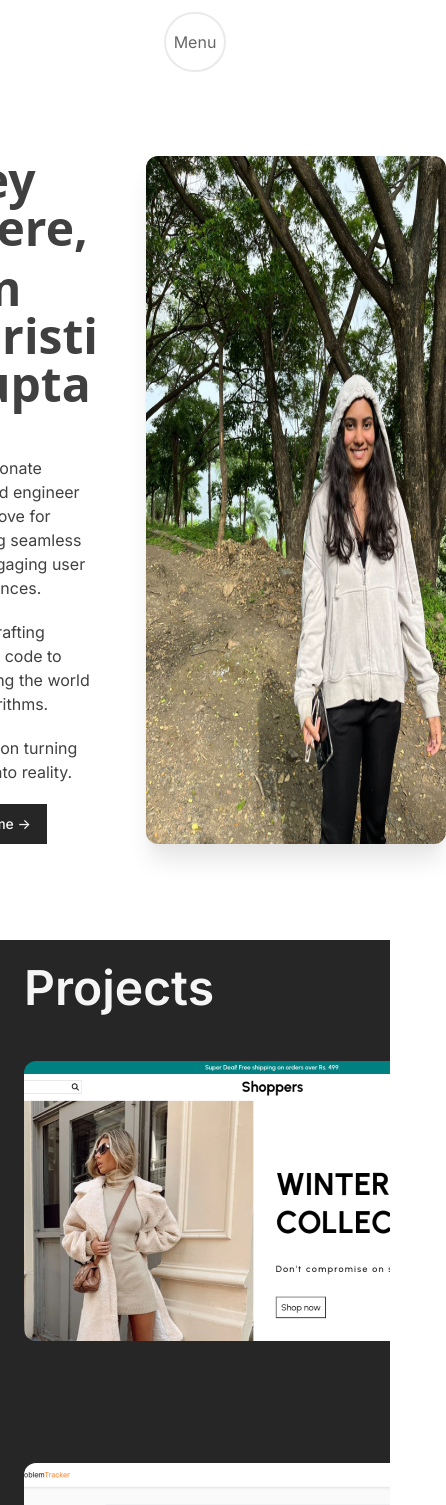
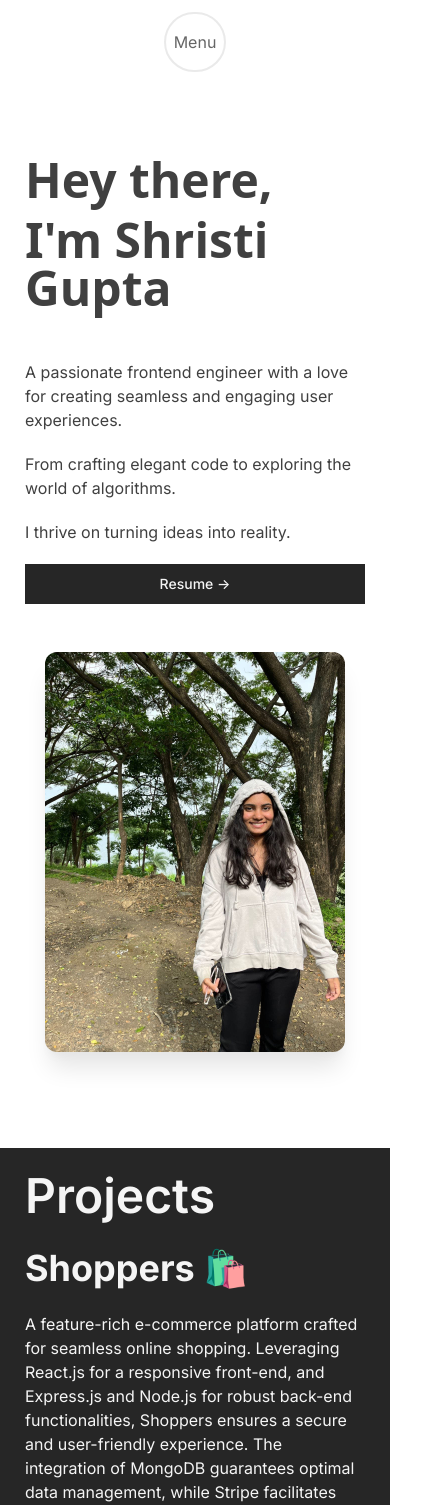
Before and after one commit to shristigupta12/Portfolio, a Next.js app: page / in a window 390 px wide. Shown: the top 1505 px of the page, 446 px wide, since content can reach past the window. Built offline with nearby package versions, Linux system fonts and the light colour scheme.

Commit message:
fix: responsive

```diff
--- a/components/sections/contacts/index.js
+++ b/components/sections/contacts/index.js
@@ -8,22 +8,22 @@ const Contacts = () =>{
     return(
         <footer id="contacts" className="flex flex-col gap-18 bg-neutral-800 text-neutral-100 w-full p-6 overflow-x-hidden">
             <ViewContainer className="grid gap-16">
-                <div className="grid font-semibold text-4xl gap-2">
+                <div className="grid font-semibold text-4xl gap-2 max-md:text-xl ">
                 <h1 >Want to get in touch?</h1>
                 <Link href="mailto:shristigupta12@gmail.com">
                     <h1 className="text-orange-600 underline2 hover:scale-95 transition-all">{"shristiguptawork@gmail.com -->"}</h1>
                 </Link>
                 </div>
-                <div className="flex justify-between items-center">
-                    <div className="flex gap-1">
-                        <MapPin />
-                        <p>Indore, India</p>
+                <div className="flex justify-between items-center  ">
+                    <div className="flex gap-1 max-md:text-xs">
+                        <MapPin className="w-4 max-md:w-3"/>
+                        <p >Indore, India</p>
                     </div>
                     <div className="grid grid-cols-3 gap-3">
                     {ContactData.map((contact, index)=>(
                         <Link href={contact.link} key={index} target="_blank">
-                            <Button className="flex gap-1 hover:scale-110">
-                                <p>{contact.media}</p>
+                            <Button className="flex gap-1 hover:scale-110 ">
+                                <p className="max-md:text-xs">{contact.media}</p>
                                 {contact.icon}
                             </Button>
                         </Link>
--- a/components/sections/home/index.jsx
+++ b/components/sections/home/index.jsx
@@ -8,22 +8,22 @@ import Link from 'next/link'
 const Home = ()=>{
     return(
         <ViewContainer id="home">
-        <section className="flex h-full justify-center gap-12">
+        <section className="flex h-full justify-center gap-12 max-md:flex-col">
             <div className="flex flex-col gap-12 text-neutral-700  ">
                 <div className="flex flex-col gap-3 font-semibold text-5xl font-sans">
                     <h1 >Hey there,</h1>
                     <h1>{`I'm Shristi Gupta`}</h1>
                 </div>
-                <div className="flex gap-5 flex-col">
+                <div className="flex gap-5 flex-col ">
                     <p>A passionate frontend engineer with a love for creating seamless and engaging user experiences.</p>
                     <p>From crafting elegant code to exploring the world of algorithms.</p>
                     <p>I thrive on turning ideas into reality.</p>
                     <Link href="https://drive.google.com/file/d/1QaHS9L0vimQDfxEwSGEEyg46MxQ5tBvt/view?usp=drive_link" target="_blank">
-                    <Button variant="primary" className="bg-neutral-800 w-fit text-neutral-100 rounded-lg transition-all hover:scale-105">{"Resume ->"}</Button>
+                    <Button variant="primary" className="bg-neutral-800 w-fit text-neutral-100 rounded-lg transition-all hover:scale-105 max-sm:w-full">{"Resume ->"}</Button>
                     </Link>
                 </div>
             </div>
-                <Image src={'/utils/profile.jpeg'} alt="avatar" width={'300'} height={'400'} className="rounded-xl shadow-xl shadow-neutral-200"/>
+                <Image src={'/utils/profile.jpeg'} alt="avatar" width={'300'} height={'400'} className="rounded-xl shadow-xl shadow-neutral-200 max-lg:w-[180px] max-lg:h-[240px]  mx-auto max-md:w-[300px] max-md:h-[400px]"/>
         </section>
         </ViewContainer>
     )
--- a/components/sections/navbar/index.jsx
+++ b/components/sections/navbar/index.jsx
@@ -42,7 +42,7 @@ const Navbar = ()=>{
             <div className="flex text-neutral-700 min-[400px]:hidden justify-center">
             <DropdownMenu >
             <DropdownMenuTrigger className="cursor-pointer hover:underline hover:text-neutral-900">Menu</DropdownMenuTrigger>
-            <DropdownMenuContent>
+            <DropdownMenuContent className="backdrop-blur-sm opacity-80 bg-white">
                 {navItems.map((item, index)=>(
                     <Link href={item.link} key={index}>
                     <DropdownMenuItem className="cursor-pointer hover:bg-neutral-900 hover:text-white px-3 py-1.5 rounded-full">{item.name}</DropdownMenuItem>
--- a/components/sections/projects/index.jsx
+++ b/components/sections/projects/index.jsx
@@ -8,19 +8,19 @@ import Link from 'next/link'
 const Projects = () => {
     return(
         <div className="flex flex-col gap-18 bg-neutral-800 text-neutral-100 w-full p-6 overflow-x-hidden" id="projects">
-            <ViewContainer className="max-2xl:w-[1050px]">
+            <ViewContainer className="min-xl:w-[1050px]">
                 <h1 className="font-semibold text-5xl ">Projects</h1>
                 <div className="grid gap-20 w-full my-7">
                     {ProjectsData.map((project, index)=>(
-                        <div key={index} className="flex justify-center items-center gap-12">
+                        <div key={index} className="flex justify-center items-center gap-12 max-md:flex-col-reverse">
                             {/* <Link href={project.link} className="block"> */}
-                            <Image src={project.img} alt={"project image"} width={'400'} height={'280'} className="w-[500px] h-[280px] rounded-xl cursor-pointer hover:scale-95 transition-all" onClick={()=>{
+                            <Image src={project.img} alt={"project image"} width={'400'} height={'280'} className="w-[500px] h-[280px] rounded-xl cursor-pointer hover:scale-95 transition-all max-lg:w-[300px] max-lg:h-[210px] max-md:w-[500px] max-sm:h-[280px]" onClick={()=>{
                                 window.open(project.link)
                             }}/>
                             {/* </Link> */}
                             <div className="flex flex-col justify-between gap-6">
                                 <h1 className="text-4xl font-bold">{project.name}</h1>
-                                <p className="text-justify">{project.desc}</p>
+                                <p className="">{project.desc}</p>
                                 <div key={index} className="flex gap-3 justify-center">
                                     {project.techStack.map((tech, index)=>(
                                         <Badge variant="outline" key={index} className=" cursor-pointer hover:bg-neutral-200 hover:text-neutral-900 hover:scale-105">{tech}</Badge>
--- a/components/ui/button.jsx
+++ b/components/ui/button.jsx
@@ -20,7 +20,7 @@ const buttonVariants = cva(
         link: "text-primary underline-offset-4 hover:underline",
       },
       size: {
-        default: "h-10 px-4 py-2",
+        default: "h-10 px-1 py-0.5",
         sm: "h-9 rounded-md px-3",
         lg: "h-11 rounded-md px-8",
         icon: "h-10 w-10",
--- a/public/data/contacts-data.js
+++ b/public/data/contacts-data.js
@@ -8,32 +8,32 @@ import {Instagram} from 'lucide-react'
 const ContactData = [
     {
         media:"GitHub",
-        icon:<Github className='w-4'/>,
+        icon:<Github className='w-4 max-md:w-3'/>,
         link:"https://www.github.com/shristigupta12"
     },
     {
         media:"Twitter",
-        icon:<Twitter className='w-4'/>,
+        icon:<Twitter className='w-4 max-md:w-3'/>,
         link:"https://www.twitter.com/shristigupta120"
     },
     {
         media:"Resume",
-        icon:<Newspaper className='w-4'/>,
+        icon:<Newspaper className='w-4 max-md:w-3'/>,
         link:"https://drive.google.com/file/d/1QaHS9L0vimQDfxEwSGEEyg46MxQ5tBvt/view?usp=drive_link"
     },
     {
         media:"LinkedIn",
-        icon:<Linkedin className='w-4'/>,
+        icon:<Linkedin className='w-4 max-md:w-3'/>,
         link:"https://www.linkedin.com/in/shristigupta12"
     },
     {
         media:"Leetcode",
-        icon:<Code className='w-4'/>,
+        icon:<Code className='w-4 max-md:w-3'/>,
         link:"https://www.leetcode.com/ShristiGupta12"
     },
     {
         media:"Instagram",
-        icon:<Instagram className='w-4'/>,
+        icon:<Instagram className='w-4 max-md:w-3'/>,
         link:"https://www.instagram.com/shrisstiiiii/"
     }
 ]
```
